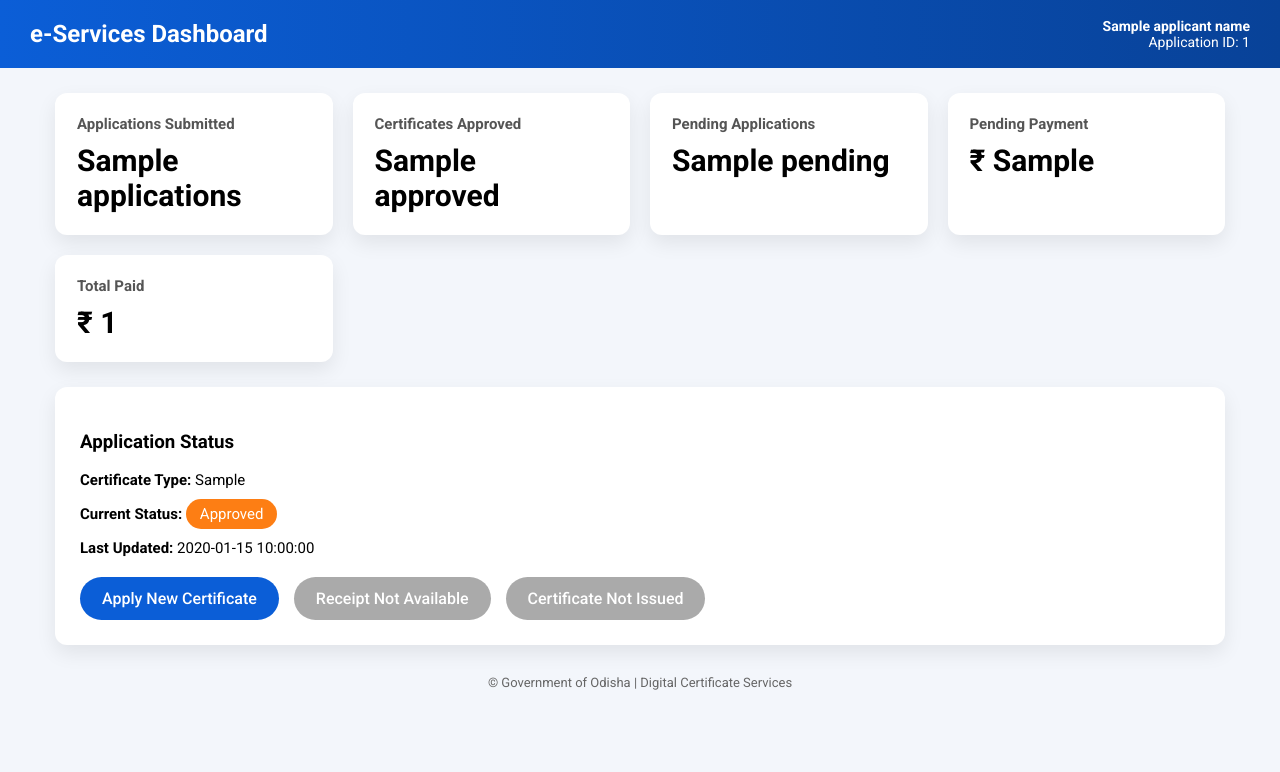
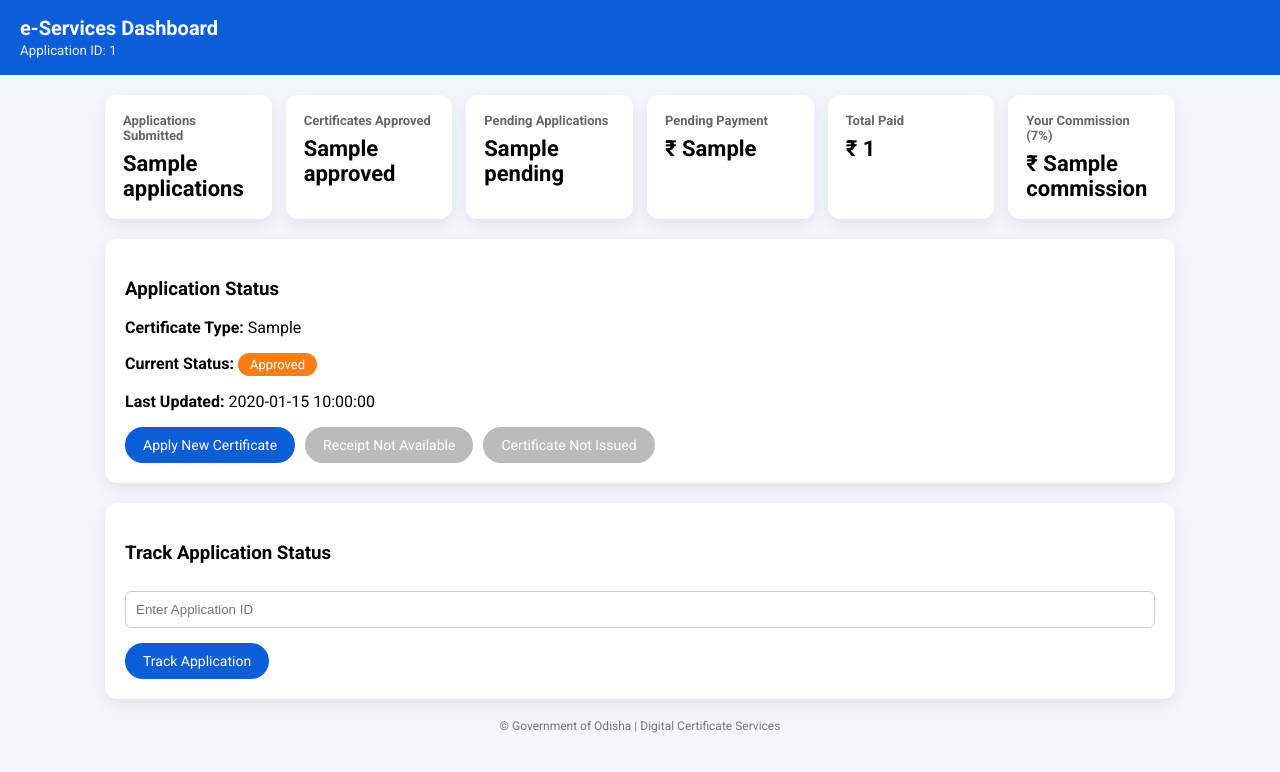
Before and after one commit to Aditya1234AD/certificate-app, a Flask app: template templates/dashboard.html in a window 1280 px wide. Shown: the top 772 px of the page. Run offline with Flask 3, Linux system fonts and the light colour scheme; the template is opened without the code that fills it: most values are stand-ins (such as "Sample title", 1, 10 or a date in 2020).

Commit message:
Update dashboard.html

```diff
--- a/templates/dashboard.html
+++ b/templates/dashboard.html
@@ -20,111 +20,113 @@
 
 body{
     margin:0;
-    font-family:Roboto,Arial,sans-serif;
+    font-family:Roboto,Arial;
     background:var(--bg);
 }
 
 /* HEADER */
 .header{
-    background:linear-gradient(90deg,#0b5ed7,#084298);
+    background:#0b5ed7;
     color:#fff;
-    padding:18px 30px;
-    display:flex;
-    justify-content:space-between;
-    align-items:center;
+    padding:16px 20px;
 }
-.header h2{margin:0}
-.header a{
-    color:#fff;
-    text-decoration:none;
+.header h2{
+    margin:0;
+    font-size:20px;
 }
-
-/* USER INFO */
-.user-info{
-    text-align:right;
-    font-size:14px;
+.header small{
+    opacity:.9;
 }
 
 /* CONTAINER */
 .container{
-    max-width:1200px;
-    margin:25px auto;
+    max-width:1100px;
+    margin:20px auto;
     padding:0 15px;
 }
 
 /* CARDS */
 .cards{
     display:grid;
-    grid-template-columns:repeat(auto-fit,minmax(220px,1fr));
-    gap:20px;
+    grid-template-columns:repeat(auto-fit,minmax(160px,1fr));
+    gap:14px;
 }
 .card{
-    background:var(--card);
-    padding:22px;
+    background:#fff;
+    padding:18px;
     border-radius:12px;
-    box-shadow:0 8px 20px rgba(0,0,0,0.08);
+    box-shadow:0 6px 15px rgba(0,0,0,.08);
 }
 .card h4{
     margin:0;
-    font-size:15px;
-    color:#555;
+    font-size:13px;
+    color:#666;
 }
 .card .value{
-    font-size:30px;
+    font-size:22px;
     font-weight:700;
-    margin-top:10px;
+    margin-top:8px;
 }
 
-/* STATUS BOX */
+/* STATUS */
 .status-box{
     background:#fff;
-    margin-top:25px;
-    padding:25px;
+    margin-top:20px;
+    padding:20px;
     border-radius:12px;
-    box-shadow:0 8px 20px rgba(0,0,0,0.08);
-}
-.status-row{
-    margin:10px 0;
-    font-size:15px;
+    box-shadow:0 6px 15px rgba(0,0,0,.08);
 }
 .status{
-    padding:6px 14px;
-    border-radius:20px;
+    display:inline-block;
+    padding:4px 12px;
+    border-radius:14px;
     background:var(--warning);
     color:#fff;
-    display:inline-block;
+    font-size:13px;
 }
 
 /* BUTTONS */
 .actions{
-    margin-top:20px;
+    margin-top:15px;
     display:flex;
-    gap:15px;
+    gap:10px;
     flex-wrap:wrap;
 }
 .actions a{
-    padding:12px 22px;
-    border-radius:25px;
+    padding:10px 18px;
+    border-radius:20px;
+    background:var(--primary);
+    color:#fff;
     text-decoration:none;
-    color:#fff;
-    background:var(--primary);
-    font-weight:500;
+    font-size:14px;
 }
-.actions a.disabled{
-    background:#aaa;
+.actions .disabled{
+    background:#bbb;
     pointer-events:none;
+}
+
+/* TRACK */
+.track-box{
+    background:#fff;
+    margin-top:20px;
+    padding:20px;
+    border-radius:12px;
+    box-shadow:0 6px 15px rgba(0,0,0,.08);
+}
+.track-box input{
+    width:100%;
+    padding:10px;
+    border-radius:6px;
+    border:1px solid #ccc;
+    margin-top:8px;
 }
 
 /* FOOTER */
 .footer{
     text-align:center;
-    margin:30px 0 15px;
-    font-size:13px;
-    color:#666;
-}
-
-@media(max-width:600px){
-    .user-info{text-align:left}
+    font-size:12px;
+    color:#777;
+    margin:20px 0;
 }
 </style>
 </head>
@@ -134,15 +136,12 @@ body{
 <!-- HEADER -->
 <div class="header">
     <h2>e-Services Dashboard</h2>
-    <div class="user-info">
-        <strong>{{ applicant_name }}</strong><br>
-        Application ID: {{ application_id }}
-    </div>
+    <small>Application ID: {{ application_id }}</small>
 </div>
 
 <div class="container">
 
-<!-- SUMMARY CARDS -->
+<!-- SUMMARY -->
 <div class="cards">
     <div class="card">
         <h4>Applications Submitted</h4>
@@ -168,26 +167,24 @@ body{
         <h4>Total Paid</h4>
         <div class="value">₹ {{ total_paid }}</div>
     </div>
+
+    <!-- ✅ COMMISSION -->
+    <div class="card">
+        <h4>Your Commission (7%)</h4>
+        <div class="value">₹ {{ commission }}</div>
+    </div>
 </div>
 
-<!-- APPLICATION STATUS -->
+<!-- STATUS -->
 <div class="status-box">
     <h3>Application Status</h3>
 
-    <div class="status-row">
-        <strong>Certificate Type:</strong> {{ certificate_type }}
-    </div>
+    <p><strong>Certificate Type:</strong> {{ certificate_type }}</p>
+    <p><strong>Current Status:</strong>
+        <span class="status">{{ status }}</span>
+    </p>
+    <p><strong>Last Updated:</strong> {{ last_updated }}</p>
 
-    <div class="status-row">
-        <strong>Current Status:</strong>
-        <span class="status">{{ status }}</span>
-    </div>
-
-    <div class="status-row">
-        <strong>Last Updated:</strong> {{ last_updated }}
-    </div>
-
-    <!-- ACTION BUTTONS (CONTROLLED FROM BACKEND) -->
     <div class="actions">
         <a href="/index">Apply New Certificate</a>
 
@@ -205,12 +202,23 @@ body{
     </div>
 </div>
 
+<!-- ✅ TRACK APPLICATION -->
+<div class="track-box">
+    <h3>Track Application Status</h3>
+    <form method="POST" action="/check-status">
+        <input type="text" name="application_no"
+               placeholder="Enter Application ID" required>
+        <div class="actions">
+            <a onclick="this.closest('form').submit()">Track Application</a>
+        </div>
+    </form>
 </div>
 
-<!-- FOOTER -->
+</div>
+
 <div class="footer">
     © Government of Odisha | Digital Certificate Services
 </div>
 
 </body>
-    </html>
+            </html>
```
